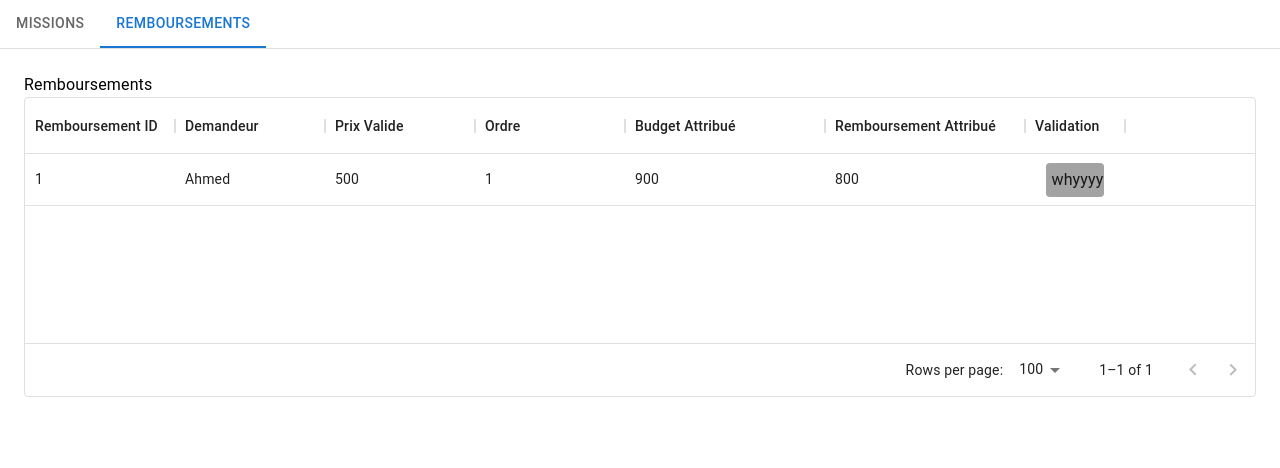
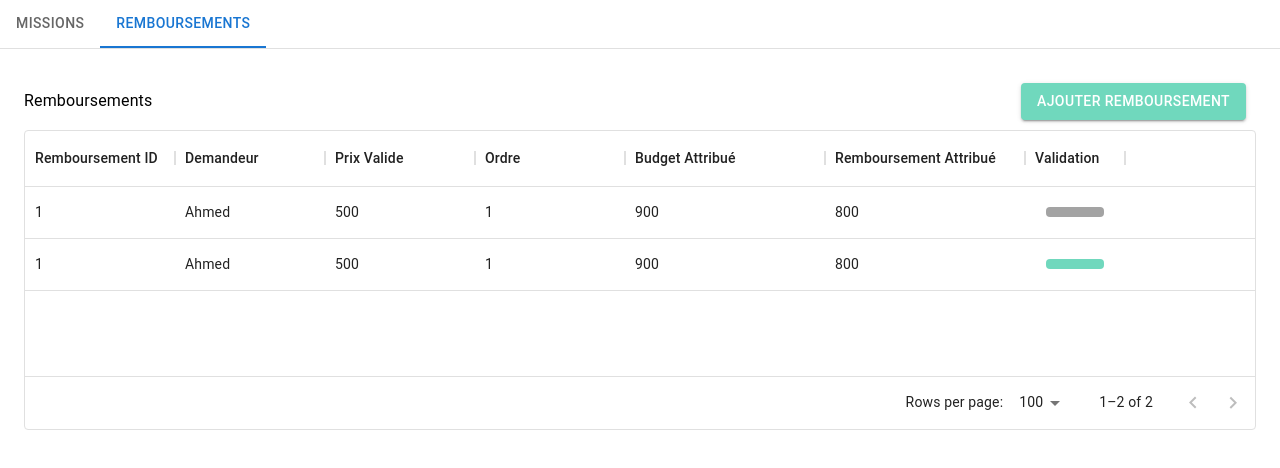
Before and after one commit to MeriemAitOuaziz/SOAFrontend, a React (Create React App) app: page / in a window 1280 px wide. Both pictures are taken after a click on the tab "REMBOURSEMENTS". Shown: the top 468 px of the page. Built offline with nearby package versions, Linux system fonts and the light colour scheme.

Commit message:
added button

```diff
--- a/src/App.js
+++ b/src/App.js
@@ -6,6 +6,7 @@ import Typography from '@mui/material/Typography';
 import Box from '@mui/material/Box';
 import MissionTable from './Components/MissionTable';
 import RemboursementTable from './Components/RemboursementTable'
+import { Button } from "@mui/material";
 
 function TabPanel(props) {
   const { children, value, index, ...other } = props;
@@ -59,7 +60,25 @@ export default function App() {
         <MissionTable/>
       </TabPanel>
       <TabPanel value={value} index={1}>
+
+        <Box display="flex" flexDirection="row"
+          justifyContent="space-between"
+          alignItems="center"
+          width="100%">
         Remboursements
+        <Button
+              variant="contained"
+              sx={{ m: "10px", backgroundColor: "#70d8bd" }}
+            >
+              <Typography variant="h7">
+                Ajouter Remboursement
+              </Typography>
+            </Button>
+
+        </Box>
+
+
+
         <RemboursementTable />
       </TabPanel>
 
--- a/src/Components/RemboursementTable.jsx
+++ b/src/Components/RemboursementTable.jsx
@@ -4,6 +4,7 @@ import { colors } from 'debug/src/browser';
 
 const rows = [
     {id:1,ID:1,demandeur:"Ahmed",validPrice:500,ordre: 1, budgetAttrib:900,remboursementAttrib: 800, isValid: true},
+    {id:2,ID:1,demandeur:"Ahmed",validPrice:500,ordre: 1, budgetAttrib:900,remboursementAttrib: 800, isValid: false}
   ];
 
 
@@ -34,7 +35,7 @@ const rows = [
           >
 
             <Typography  sx={{ ml: "5px" }}>
-              {isValid} whyyyy
+              {isValid}
             </Typography>
           </Box>
         );
```
